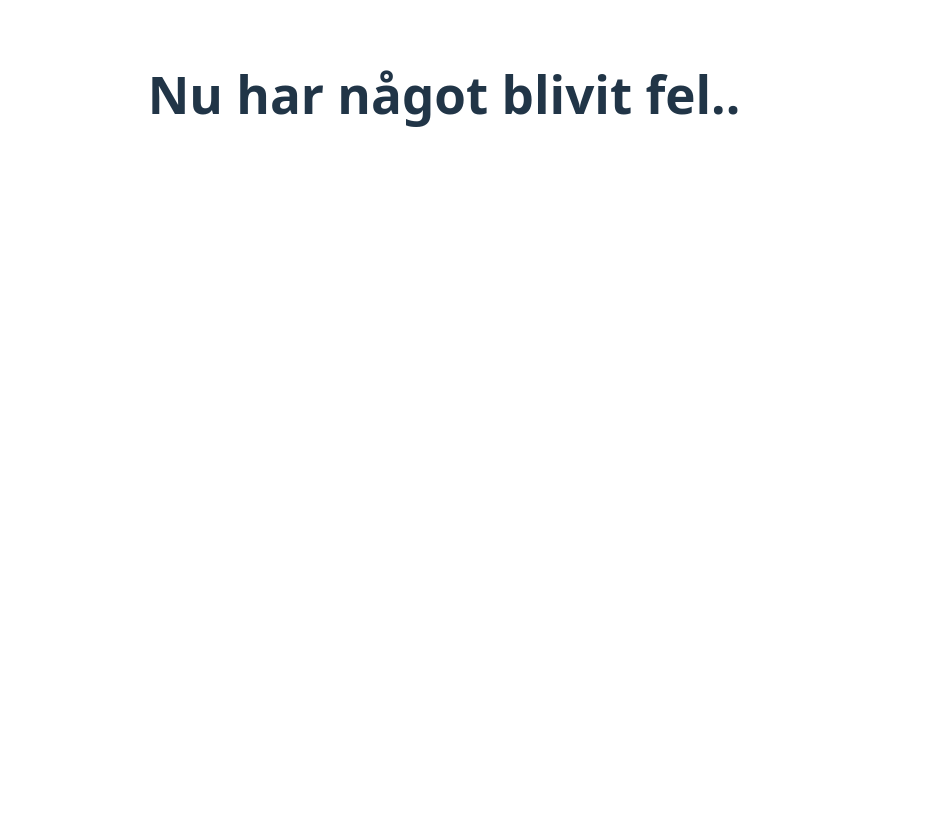
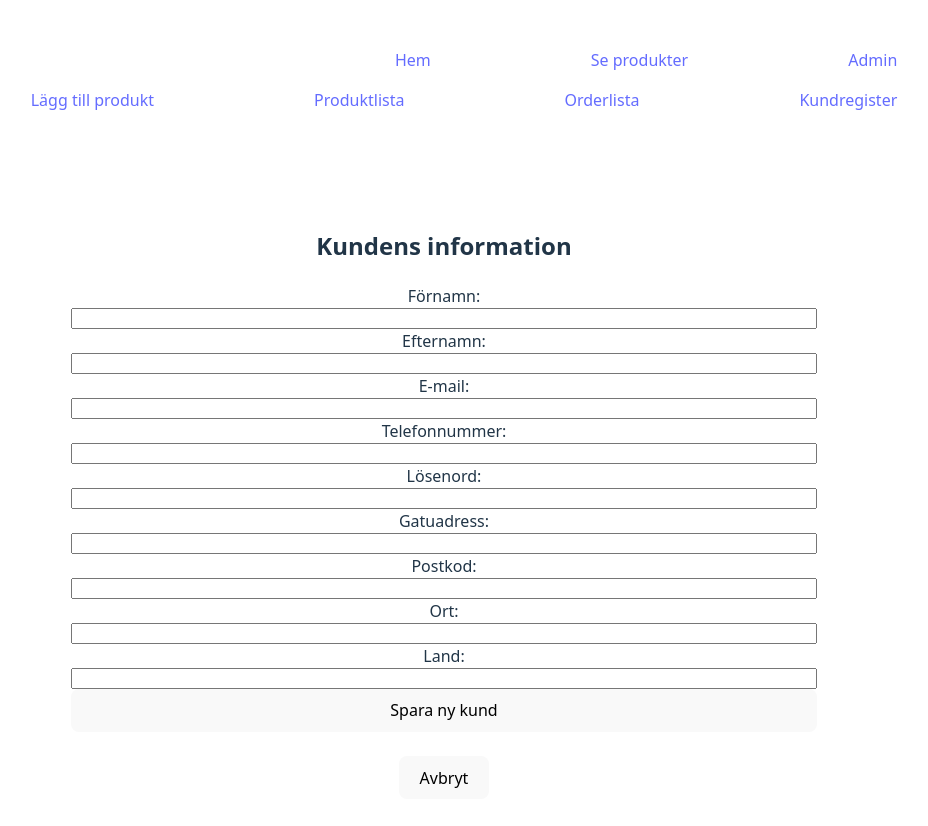
Before and after one commit to clarawappling/ecommerce, a React (Vite) app in the folder ecommerce-client/: page /admin/create-customer in a window 1280 px wide. Shown: the top 826 px of the page, without its empty margins (196-1124 px from the left). Before the commit the page ends 800 px from the top, so only its background shows below. Built offline with nearby package versions, Linux system fonts and the light colour scheme.

Commit message:
can now add new customers

```diff
--- a/ecommerce-client/src/Router.tsx
+++ b/ecommerce-client/src/Router.tsx
@@ -12,6 +12,7 @@ import { OrderDetails } from "./pages/OrderDetails";
 import { UpdateOrderItem } from "./pages/UpdateOrderItem";
 import { ManageCustomers } from "./pages/ManageCustomers";
 import { UpdateCustomer } from "./pages/UpdateCustomer";
+import { CreateCustomer } from "./pages/CreateCustomer";
 
 export const router = createBrowserRouter( [
     {
@@ -63,6 +64,10 @@ export const router = createBrowserRouter( [
              {
                path: "/admin/update-customer/:id",
                element: <UpdateCustomer />
+             },
+             {
+               path: "/admin/create-customer",
+               element: <CreateCustomer />
              }
 
 
--- /dev/null
+++ b/ecommerce-client/src/pages/CreateCustomer.tsx
@@ -0,0 +1,125 @@
+import { ChangeEvent, FormEvent, useState } from "react"
+import { CustomerCreate } from "../models/Customer"
+import { useCustomer } from "../hooks/useCustomer"
+import { useNavigate } from "react-router"
+import { NavigationAdmin } from "../components/NavigationAdmin"
+
+export const CreateCustomer = () => {
+
+    const [customer, setCustomer] = useState<CustomerCreate>({
+        firstname: "",
+        lastname: "",
+        phone: "",
+        email: "",
+        password: "",
+        postal_code: "",
+        country: "",
+        city: "",
+        street_address: ""})
+
+    const {error, isLoading, createCustomerHandler} = useCustomer();
+    const navigate = useNavigate();
+
+    const handleChange= (e: ChangeEvent<HTMLInputElement>) => {
+        if(!customer) return;
+        const {name, value} = e.target
+        setCustomer({...customer, [name]: value})
+    }
+    const handleClick = ()=> {
+        navigate("/admin/customers")
+     }
+
+       const handleSubmit = async (e: FormEvent) => {
+             e.preventDefault();
+             if(!customer) return;
+             await createCustomerHandler({
+                 firstname: customer.firstname,
+                 lastname: customer.lastname,
+                 email: customer.email,
+                 phone: customer.phone,
+                 password: customer.password,
+                 street_address: customer.street_address,
+                 postal_code: customer.postal_code,
+                 city: customer.city,
+                 country: customer.country,
+             });
+             navigate("/admin/customers");
+          }
+    return (
+            <>
+            <NavigationAdmin />
+            <div className="customer-container">
+                <h2>Kundens information</h2>
+                <form onSubmit={handleSubmit}>
+                    <label htmlFor="firstname">Förnamn: </label>
+                    <input
+                        name="firstname"
+                        id="firstname"
+                        value={customer?.firstname ?? ''}
+                        onChange={(e) => {handleChange(e)}}
+                    />
+                       <label htmlFor="lastname">Efternamn: </label>
+                    <input
+                        name="lastname"
+                        id="lastname"
+                        value={customer?.lastname ?? ''}
+                        onChange={(e) => {handleChange(e)}}
+                    />
+                       <label htmlFor="email">E-mail: </label>
+                    <input
+                        name="email"
+                        id="email"
+                        value={customer?.email ?? ''}
+                        onChange={(e) => {handleChange(e)}}
+                    />
+                       <label htmlFor="phone">Telefonnummer: </label>
+                    <input
+                        name="phone"
+                        id="phone"
+                        value={customer?.phone ?? ''}
+                        onChange={(e) => {handleChange(e)}}
+                    />
+                       <label htmlFor="password">Lösenord: </label>
+                    <input
+                        name="password"
+                        id="password"
+                        value={customer?.password ?? ''}
+                        onChange={(e) => {handleChange(e)}}
+                    />
+                       <label htmlFor="street_adress">Gatuadress: </label>
+                    <input
+                        name="street_adress"
+                        id="street_adress"
+                        value={customer?.street_address ?? ''}
+                        onChange={(e) => {handleChange(e)}}
+                    />
+                       <label htmlFor="postal_code">Postkod: </label>
+                    <input
+                        name="postal_code"
+                        id="postal_code"
+                        value={customer?.postal_code ?? ''}
+                        onChange={(e) => {handleChange(e)}}
+                    />
+                    <label htmlFor="city">Ort: </label>
+                      <input
+                        name="city"
+                        id="city"
+                        value={customer?.city ?? ''}
+                        onChange={(e) => {handleChange(e)}}
+                    />
+                       <label htmlFor="country">Land: </label>
+                    <input
+                        name="country"
+                        id="country"
+                        value={customer?.country ?? ''}
+                        onChange={(e) => {handleChange(e)}}
+                    />
+                    <button>Spara ny kund</button>
+
+                </form>
+                <br></br>
+                <button onClick={handleClick}>Avbryt</button>
+            </div>
+            </>
+        )
+}
--- a/ecommerce-client/src/pages/ManageCustomers.tsx
+++ b/ecommerce-client/src/pages/ManageCustomers.tsx
@@ -15,12 +15,17 @@ useEffect(() => {
 const handleClick = (id: number) => {
     navigate("/admin/update-customer/"+id);
 }
+
+const handleCreate = () => {
+    navigate("/admin/create-customer")
+}
     return (
 
         <>
         <NavigationAdmin />
         <div>
             <h2>Kundregister</h2>
+            <button onClick={handleCreate}>Lägg till ny kund</button>
             <div className="customer-list">
                 {
                     customers.map((customer) => (
@@ -28,7 +33,6 @@ const handleClick = (id: number) => {
                             <p>{customer.firstname} {customer.lastname}</p>
                             <button onClick={() => {deleteCustomerHandler(customer.id)}}>Ta bort</button>
                             <button onClick={() => {handleClick(customer.id)}}>Uppdatera kundinformation</button>
-
                         </article>
                     )
                     )
--- a/ecommerce-client/src/pages/UpdateCustomer.tsx
+++ b/ecommerce-client/src/pages/UpdateCustomer.tsx
@@ -38,6 +38,10 @@ export const UpdateCustomer = () => {
             city: customer.city,
             country: customer.country,
         });
+        navigate("/admin/customers");
+     }
+
+     const handleClick = () => {
         navigate("/admin/customers");
      }
 
@@ -115,9 +119,9 @@ export const UpdateCustomer = () => {
                 />
                 <button>Uppdatera</button>
 
-
-
             </form>
+            <br></br>
+            <button onClick={handleClick}>Avbryt</button>
         </div>
         </>
     )
--- a/ecommerce-client/src/pages/UpdateProduct.tsx
+++ b/ecommerce-client/src/pages/UpdateProduct.tsx
@@ -44,6 +44,9 @@ const handleSubmit = async (e:FormEvent) => {
     navigate("/admin/products")
 }
 
+const handleClick = () => {
+    navigate("/admin/products");
+ }
      if(isLoading) return <p>Loading..</p>
      if(error) return <p>{error}</p>
 
@@ -102,6 +105,8 @@ const handleSubmit = async (e:FormEvent) => {
                         <option value="Övriga leksaker">Övriga leksaker</option>
                         </select>
                         <button>Uppdatera</button>
+                        <br></br>
+                    <button onClick={handleClick}>Avbryt</button>
 
                 </form>
             </div>
```
